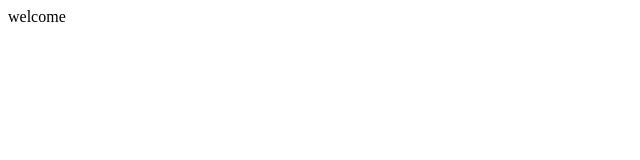
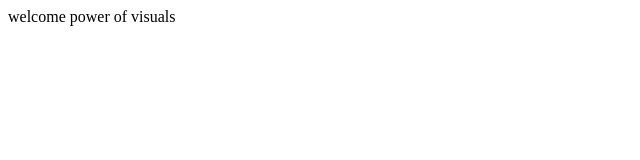
Before and after one commit to visualthree/visualthree.github.io, a plain HTML site: page index.html in a window 1280 px wide. Shown: the whole page, without its empty margins (0-640 px from the left). Drawn offline with Linux system fonts and the light colour scheme.

Commit message:
Update index.html

```diff
--- a/index.html
+++ b/index.html
@@ -1 +1,11 @@
+<html>
+
+
+
 welcome
+
+
+power of visuals
+
+
+</html>
```
